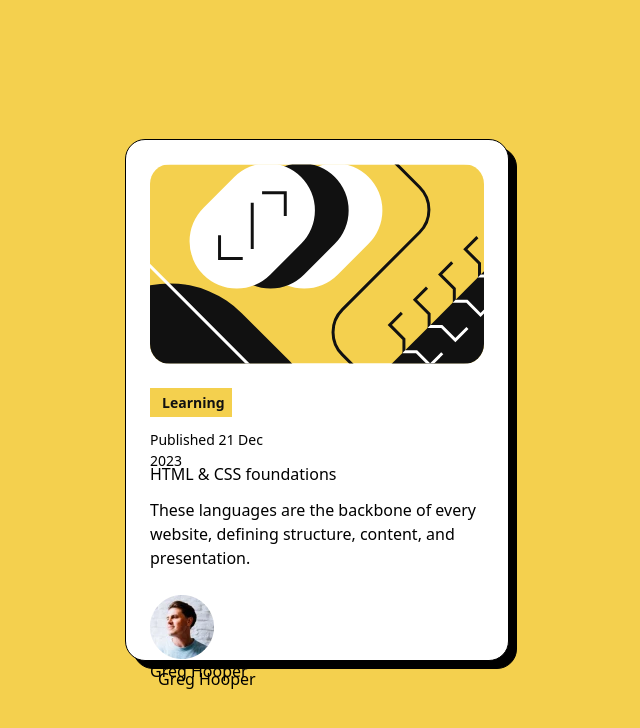
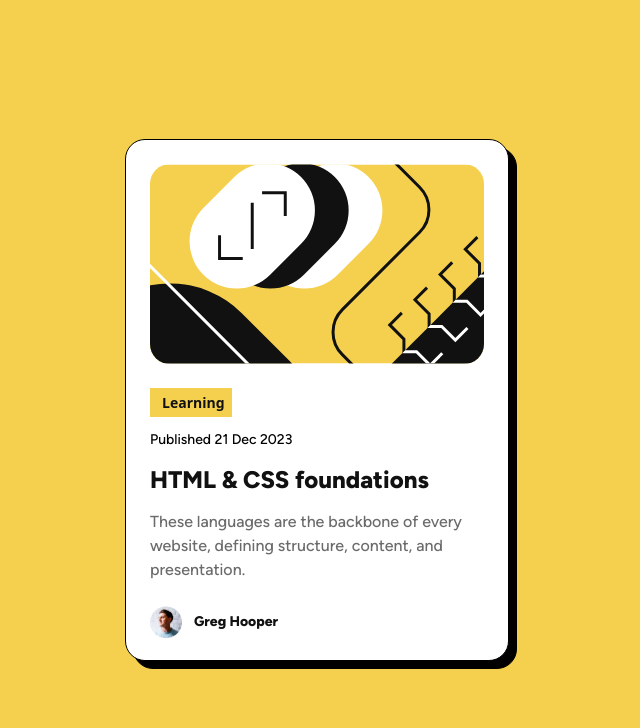
Before and after one commit to JyrexRonaldo/blog-preview-card, a website: page index.html in a window 1280 px wide. Shown: the whole page, without its empty margins (323-963 px from the left). Drawn offline with Linux system fonts and the light colour scheme.

Commit message:
Complete project

```diff
--- a/css/input.css
+++ b/css/input.css
@@ -1 +1,6 @@
 @import "tailwindcss";
+
+@font-face {
+    font-family: Figtree;
+    src: url(../assets/fonts/Figtree-VariableFont_wght.ttf);
+}
--- a/index.html
+++ b/index.html
@@ -32,20 +32,38 @@
         >
           Learning
         </p>
-        <p class="h-[21px] w-[143px] text-[14px]/[150%] font-medium">
+        <p
+          class="h-[21px] w-[143px] font-[Figtree] text-[14px]/[150%] font-medium"
+        >
           Published 21 Dec 2023
         </p>
 
-        <p>HTML & CSS foundations</p>
+        <p
+          class="h-[36px] w-[336px] font-[Figtree] text-[24px]/[150%] font-extrabold text-[#111111]"
+        >
+          HTML & CSS foundations
+        </p>
 
-        <p>
+        <p
+          class="h-[72px] w-[336px] font-[Figtree] text-[16px]/[150%] font-medium text-[#6B6B6B]"
+        >
           These languages are the backbone of every website, defining structure,
           content, and presentation.
         </p>
       </div>
-      <div class="author">
-        <img src="./assets/images/image-avatar.webp" alt="" />
-        <p>Greg Hooper</p>
+      <div
+        class="author flex h-[32] w-[129] items-center justify-start gap-[12px] text-[#111111]"
+      >
+        <img
+          class="size-[32px]"
+          src="./assets/images/image-avatar.webp"
+          alt=""
+        />
+        <p
+          class="h-[21px] w-[85px] font-[Figtree] text-[14px]/[150%] font-extrabold text-[#111111]"
+        >
+          Greg Hooper
+        </p>
       </div>
     </main>
   </body>
```
Also changed, not shown: css/output.css, package.json (line endings or trailing spaces).
